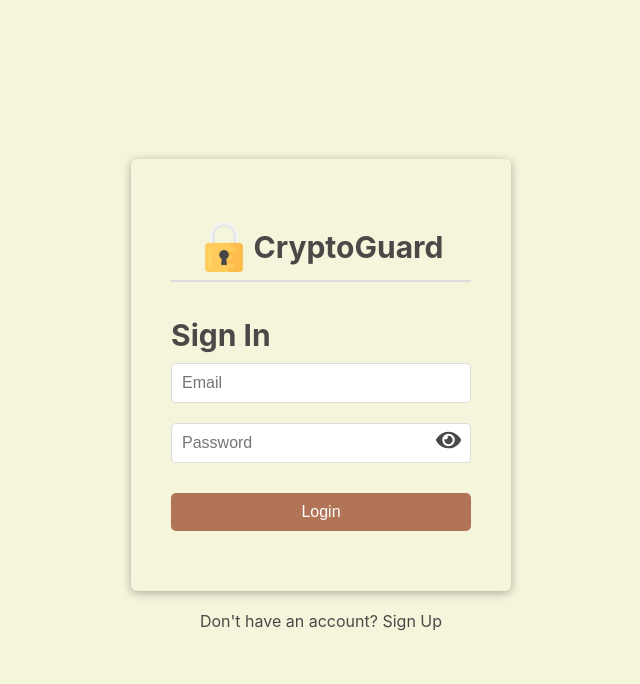
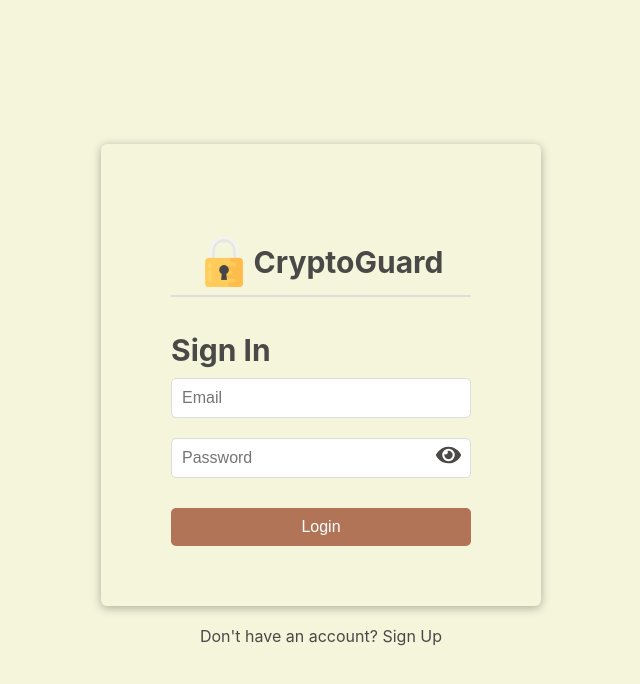
Before and after one commit to Zebbb01/Access-Hash, a React (Vite) app in the folder frontend/: page / in a window 1280 px wide. Shown: the top 684 px of the page, without its empty margins (319-959 px from the left). Built offline with nearby package versions, Linux system fonts and the light colour scheme.

Commit message:
fix form bug

```diff
--- a/frontend/src/App.css
+++ b/frontend/src/App.css
@@ -15,8 +15,7 @@
   width: 300px;
   margin: 0 auto;
   border-radius: 6px;
-  padding: 40px;
-  padding-top: -10px;
+  padding: 70px;
   padding-bottom: 60px;
   box-shadow: 0 2px 10px rgba(0, 0, 0, 0.3);
 }
```
